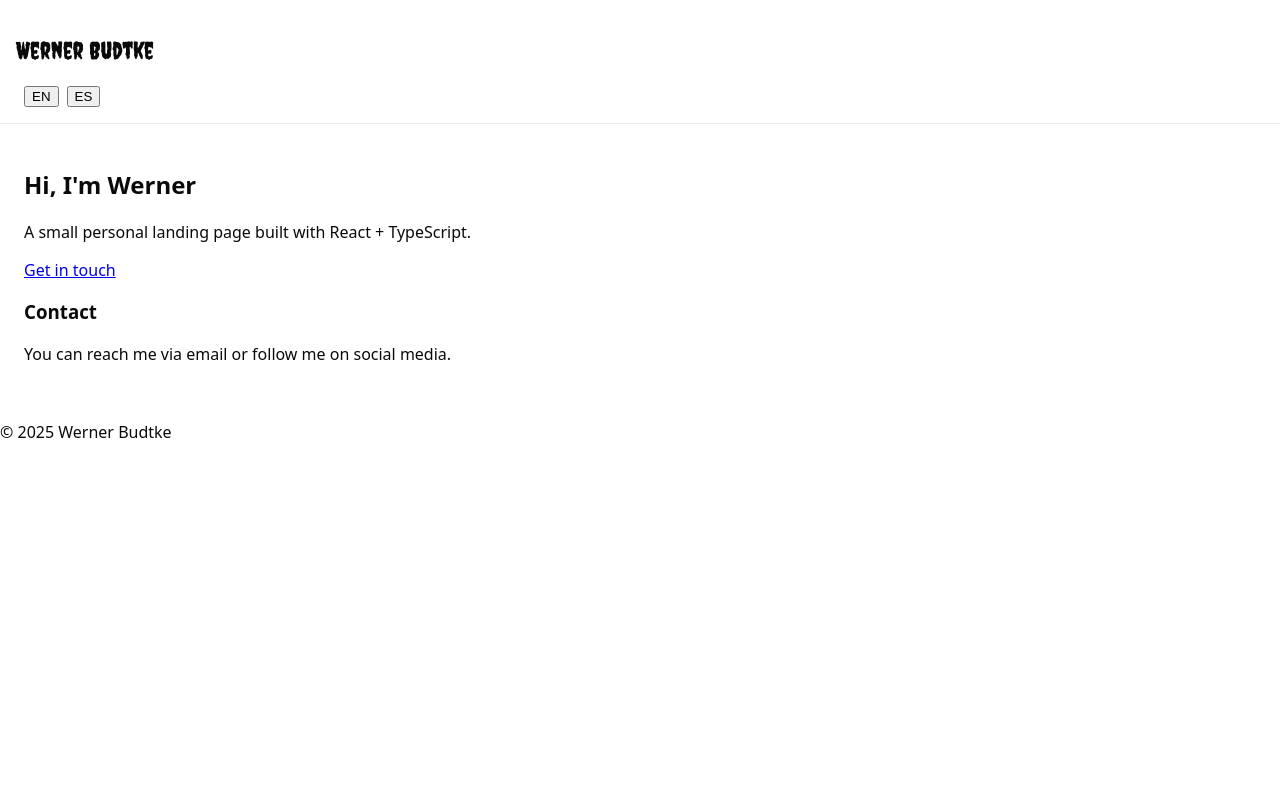
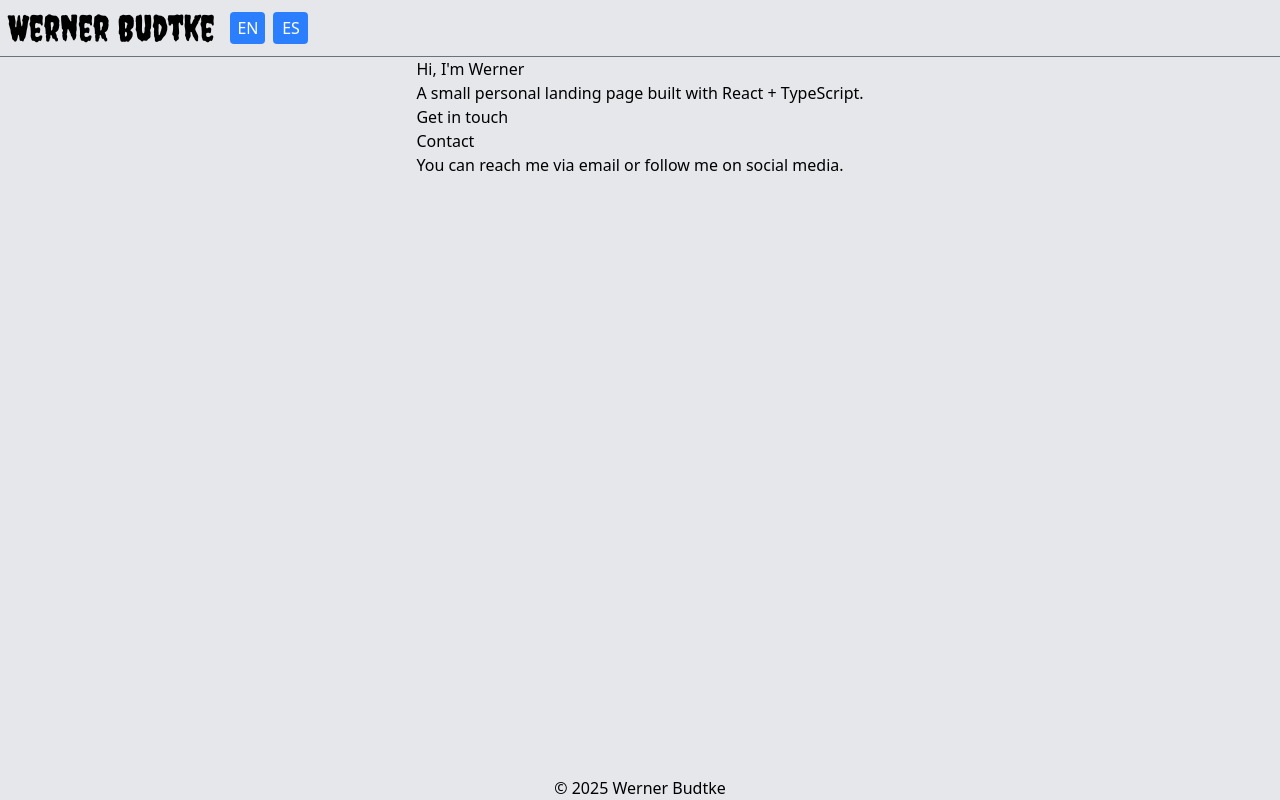
Before and after one commit to WernerBudtke/fwbudtke-dev-ar, a React (Vite) app: page / in a window 1280 px wide. Built offline with nearby package versions, Linux system fonts and the light colour scheme.

Commit message:
Added a bit of tailwind classes to play around the main page

```diff
--- a/src/App.tsx
+++ b/src/App.tsx
@@ -9,26 +9,26 @@ export default function App() {
   const switchLang = (lng: string) => i18n.changeLanguage(lng)
 
   return (
-    <div>
+    <div className='h-screen flex flex-col items-center bg-gray-200'>
       <Helmet>
         <title>{t('siteTitle')} — Personal site</title>
         <meta name="description" content={t('heroSubtitle')} />
       </Helmet>
-      <header>
-        <nav aria-label="Main navigation">
-          <Typography as="h1" font="creepster">{t('siteTitle')}</Typography>
-          <div>
-            <button onClick={() => switchLang('en')} aria-label="Switch to English">
+      <header className='w-full'>
+        <nav aria-label="Main navigation" className='flex gap-4 items-center border-b-1 border-gray-500 p-2'>
+          <Typography className='text-4xl' as="h1" font="creepster">{t('siteTitle')}</Typography>
+          <div className='flex gap-2'>
+            <button className='button'   onClick={() => switchLang('en')} aria-label="Switch to English">
               EN
             </button>
-            <button onClick={() => switchLang('es')} aria-label="Switch to Spanish">
+            <button  className="button" onClick={() => switchLang('es')} aria-label="Switch to Spanish">
               ES
             </button>
           </div>
         </nav>
       </header>
 
-      <main id="main">
+      <main id="main" className='flex-grow'>
         <section aria-labelledby="hero-title">
           <h2 id="hero-title">{t('heroTitle')}</h2>
           <p>{t('heroSubtitle')}</p>
--- a/src/styles.css
+++ b/src/styles.css
@@ -1,34 +1,21 @@
 
-@tailwind base;
-@tailwind components;
-@tailwind utilities;
+@import "tailwindcss";
 
-:root{
-  --bg:#ffffff;
-  --fg:#0a0a0a;
-}
-html,body,#root{height:100%;}
-body{margin:0;font-family:system-ui,-apple-system,'Segoe UI',Roboto,'Helvetica Neue',Arial; background:var(--bg); color:var(--fg);}
 .skip-link{position:absolute;left:-999px;top:auto;width:1px;height:1px;overflow:hidden}
 .skip-link:focus{left:8px;top:8px;width:auto;height:auto;padding:8px;background:#fff;border:1px solid #ccc}
-header{padding:16px;border-bottom:1px solid #eee}
-main{padding:24px}
-button{margin-left:8px}
 
-/* Creepster font utilities */
+body{
+  margin: 0;
+  padding: 0;
+}
+
 .creepster-regular {
   font-family: "Creepster", system-ui, -apple-system, 'Segoe UI', Roboto, 'Helvetica Neue', Arial;
   font-weight: 400;
   font-style: normal;
 }
 
-/* Utility to apply the creepster font to any element */
-.font-creepster { font-family: var(--font-creepster); }
-
-/* Optional: set a CSS variable if you want to use as primary font */
-:root{ --font-creepster: 'Creepster', system-ui, -apple-system, 'Segoe UI', Roboto, 'Helvetica Neue', Arial; }
-
-/* Example generic class to apply primary font */
-.font-primary {
-  font-family: var(--font-creepster);
+.button {
+  width: 35px;
+  @apply py-1 px-1 rounded bg-blue-500 text-white hover:bg-blue-600 focus:outline-none focus:ring-2 focus:ring-blue-400 cursor-pointer;
 }
```
